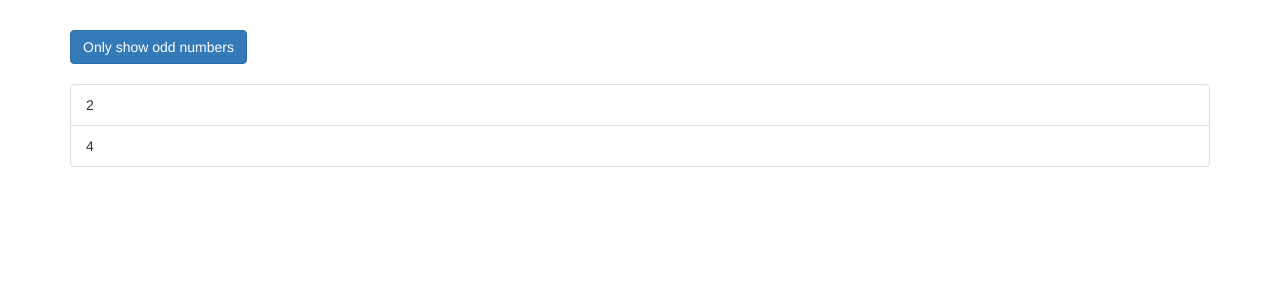
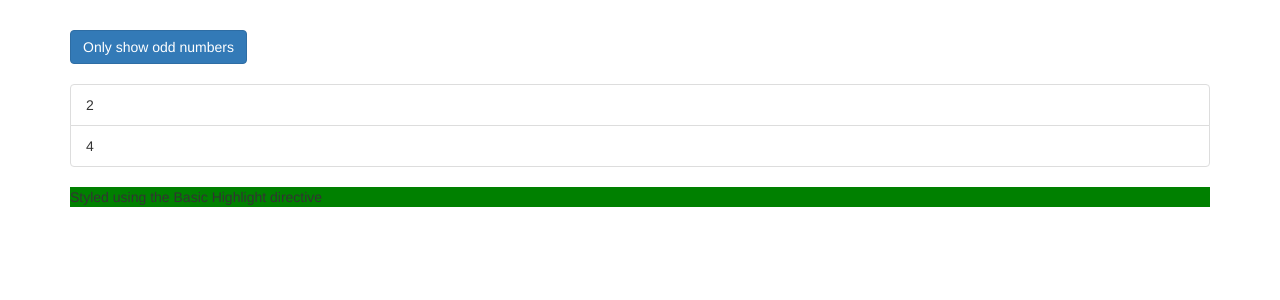
Before and after one commit to natanielmendes/angular-directives-lab, an Angular app: page / in a window 1280 px wide. Shown: the top 300 px of the page. Built offline with nearby package versions, Linux system fonts and the light colour scheme.

Commit message:
Creating a basic attribute directive

```diff
--- a/src/app/app.component.html
+++ b/src/app/app.component.html
@@ -25,9 +25,7 @@
           </li>
         </div>
       </ul>
-      <ng-template [ngIf]="onlyOdd">
-        <p>Only odd</p>
-      </ng-template>
+      <p appBasicHightlight>Styled using the Basic Highlight directive</p>
     </div>
   </div>
 </div>
--- a/src/app/app.module.ts
+++ b/src/app/app.module.ts
@@ -4,10 +4,12 @@
 
 
 import { AppComponent } from './app.component';
+import { BasicHighlightDirective } from './basic-highlight/basic-highlight.directive';
 
 @NgModule({
   declarations: [
-    AppComponent
+    AppComponent,
+    BasicHighlightDirective
   ],
   imports: [
     BrowserModule,
--- /dev/null
+++ b/src/app/basic-highlight/basic-highlight.directive.ts
@@ -0,0 +1,16 @@
+import { Directive, ElementRef, OnInit } from "@angular/core";
+
+@Directive({
+  selector: '[appBasicHightlight]'
+})
+export class BasicHighlightDirective implements OnInit {
+  constructor(private elementRef: ElementRef) {
+    elementRef.nativeElement
+  }
+
+  ngOnInit(): void {
+    //Called after the constructor, initializing input properties, and the first call to ngOnChanges.
+    //Add 'implements OnInit' to the class.
+    this.elementRef.nativeElement.style.backgroundColor = 'green';
+  }
+}
```
